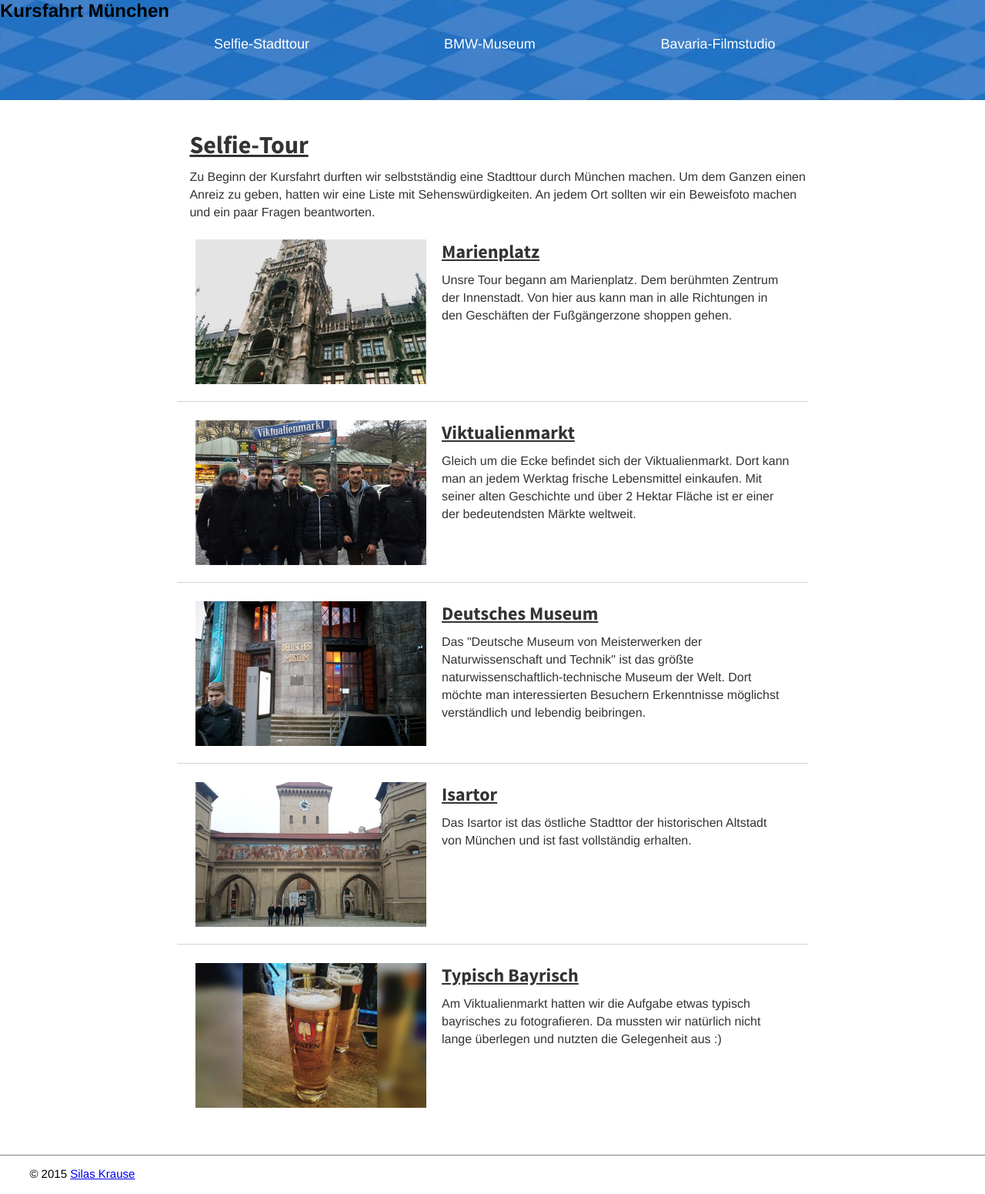
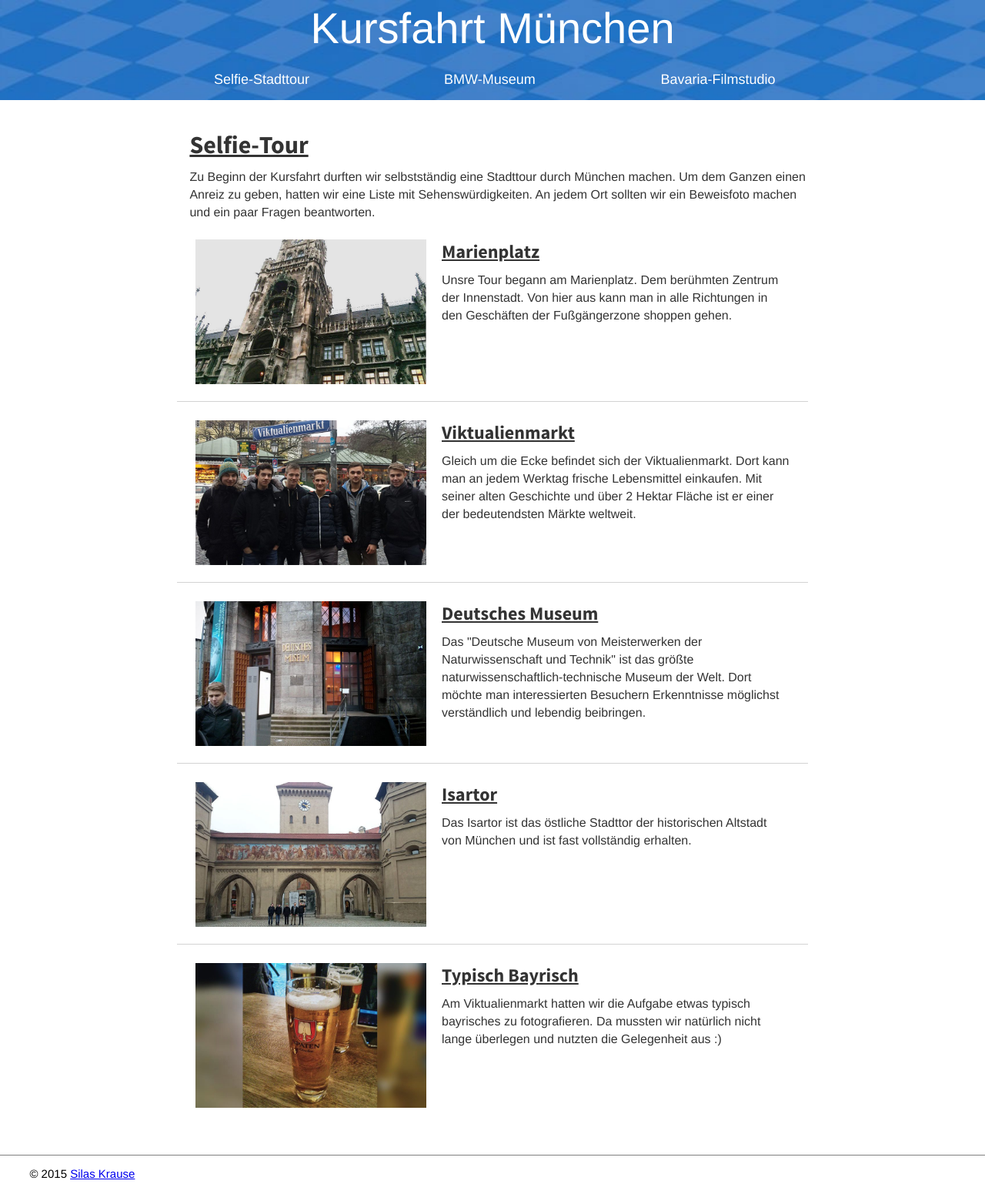
Before and after one commit to krsilas/munich, a Jekyll site: the page built from index.html, in a window 1280 px wide. Shown: the whole page at 77% size. Built offline with Jekyll 4.4.1, drawn with Linux system fonts in a browser that asks for light colours.

Commit message:
header fix

```diff
--- a/_sass/_header.scss
+++ b/_sass/_header.scss
@@ -4,7 +4,7 @@ header {
     background-attachment: fixed;
     background-size: 100%;
     height: 130px;
-    h1 {
+    h2 {
         width: 100%;
         height: 74px;
         color: white;
```
